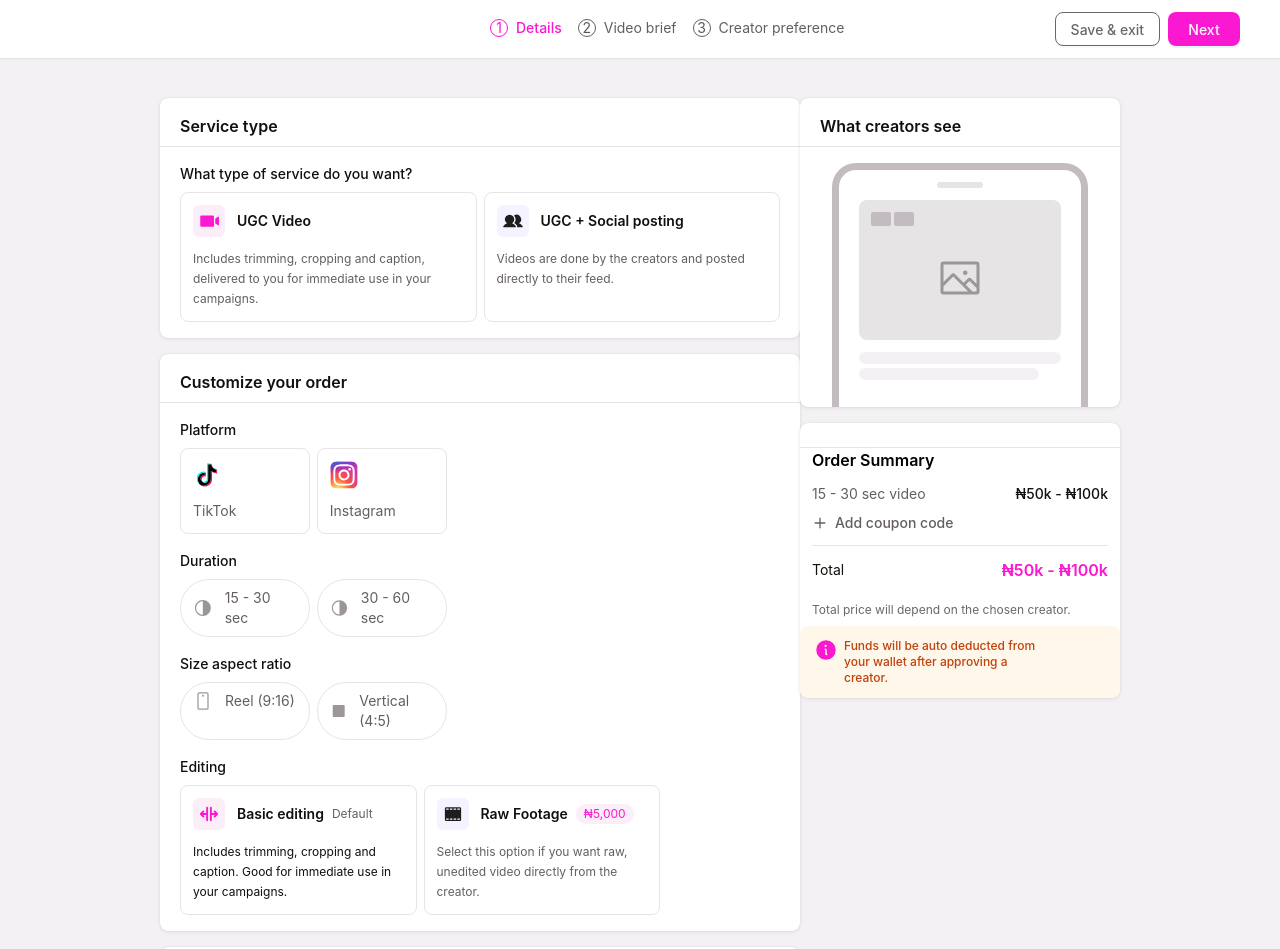
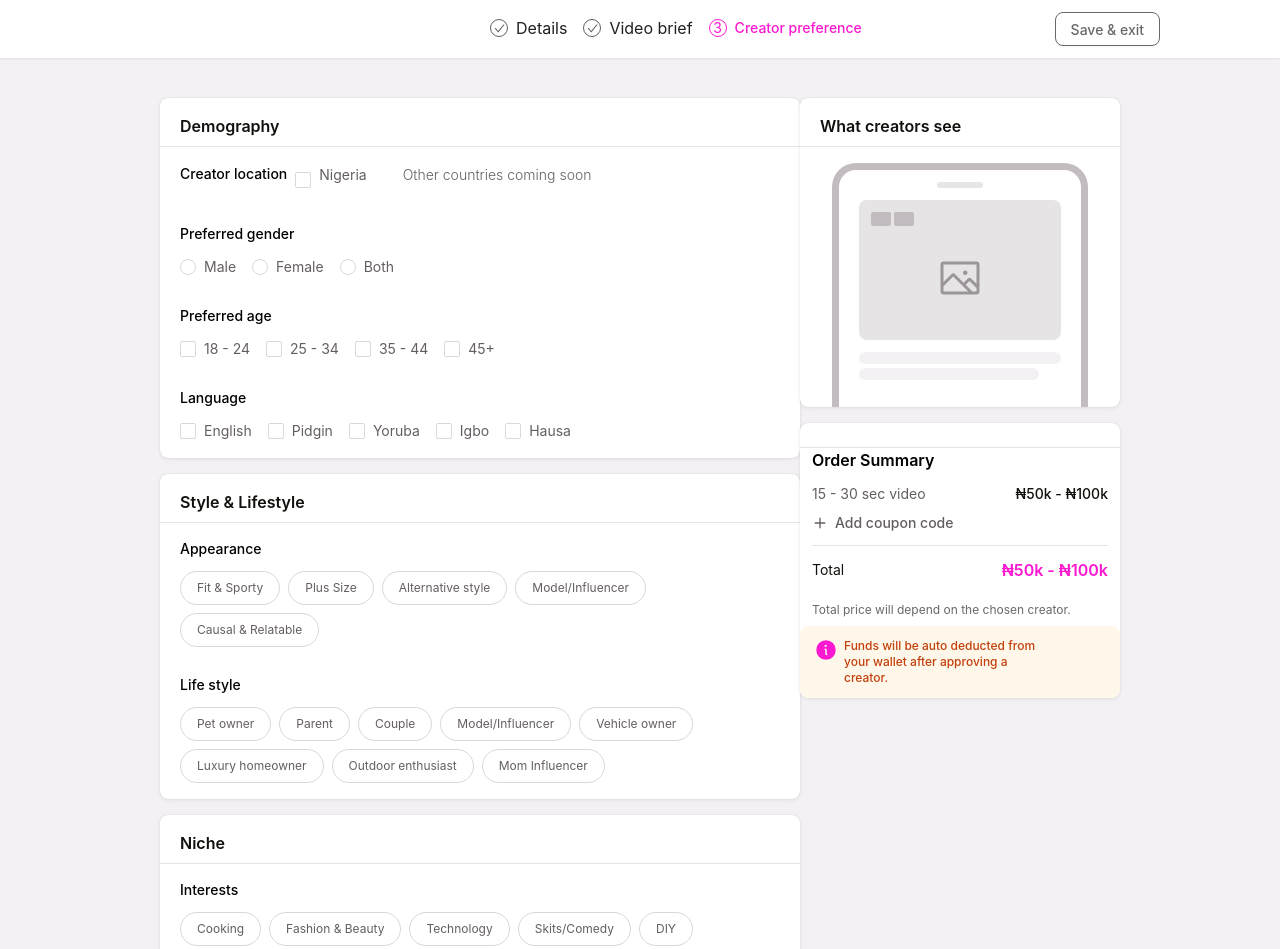
Before and after one commit to ReelpayHQ/reelpay-frontend, a React app: page /createbrief in a window 1280 px wide. Shown: the top 949 px of the page. Built offline with nearby package versions, Linux system fonts and the light colour scheme; the HTML template or start-up script is replaced by a standard one.

Commit message:
feat: add step 3

```diff
--- a/src/App.css
+++ b/src/App.css
@@ -223,3 +223,16 @@
 .ant-modal .ant-modal-content {
 padding: 0 !important;
    }
+
+   /* .ant-radio-wrapper .ant-radio-wrapper-checked {
+color: red;
+   }
+
+   .ant-radio .ant-wave-target .ant-radio-checked{
+    color: red;
+   } */
+
+.ant-radio-wrapper .ant-radio-checked .ant-radio-inner{
+border-color: black;
+    background-color: black;
+   }
--- /dev/null
+++ b/src/components/CustomTag.jsx
@@ -0,0 +1,19 @@
+import React from "react";
+
+const CustomTag = ({ text, onClick, value }) => {
+  const isSelected = value === text;
+  return (
+    <span
+      className={`border text-xs cursor-pointer ${
+        isSelected
+          ? "border-brandPink bg-brandPink-100 text-brandPink"
+          : "border-brandAsh-902 bg-transparent text-brandAsh"
+      } rounded-size100 py-2 px-4`}
+      onClick={onClick}
+    >
+      {text}
+    </span>
+  );
+};
+
+export default CustomTag;
--- /dev/null
+++ b/src/components/TitleHeading.jsx
@@ -0,0 +1,3 @@
+export const TitleHeading = ({ text }) => {
+  return <h1 className="font-medium text-black text-sm mb-3">{text}</h1>;
+};
--- /dev/null
+++ b/src/components/fields/CustomCheckbox.jsx
@@ -0,0 +1,16 @@
+import { Checkbox } from "antd";
+import React from "react";
+import { TitleHeading } from "../TitleHeading";
+
+export const CustomCheckbox = ({ label, title, ...props }) => {
+  return (
+    <>
+      {title ? <TitleHeading text={title} /> : null}
+      <Checkbox {...props}>
+        <p className="text-sm text-brandAsh">
+          {label}
+        </p>
+      </Checkbox>
+    </>
+  );
+};
--- a/src/components/private/CreateBriefStepthree.jsx
+++ b/src/components/private/CreateBriefStepthree.jsx
@@ -1,7 +1,142 @@
-import React from "react";
+import { useState } from "react";
+import FormBlock from "../FormBlock";
+import { Checkbox, Flex, Radio, Tag } from "antd";
+import { CustomCheckbox } from "../fields/CustomCheckbox";
+import { TitleHeading } from "../TitleHeading";
+import CustomTag from "../CustomTag";
+import {
+  ageOptions,
+  appearanceOptions,
+  genderOptions,
+  interestOptions,
+  languageOptions,
+  lifeStyleOptions,
+} from "../../data/optiondropdowns";
 
 const CreateBriefStepthree = () => {
-  return <div>CreateBriefStepthree</div>;
+  const [lifeStyles, setLifeStyle] = useState("");
+  const [appearance, setAppearance] = useState("");
+  const [interest, setInterest] = useState("");
+  const [location, setLocation] = useState([]);
+  const [age, setAge] = useState([]);
+  const [language, setLanguage] = useState([]);
+  const [gender, setGender] = useState("");
+  return (
+    <div className="flex flex-col gap-4">
+      <FormBlock title={"Demography"}>
+        <div className="flex flex-col gap-7">
+          <div>
+            <Checkbox.Group
+              value={location}
+              onChange={(e) => setLocation([...e])}
+            >
+              <CustomCheckbox
+                title="Creator location"
+                value={"Nigeria"}
+                label={
+                  <span className="flex items-center gap-9">
+                    Nigeria
+                    <span className="font-light">
+                      Other countries coming soon
+                    </span>
+                  </span>
+                }
+              />
+            </Checkbox.Group>
+          </div>
+
+          <div>
+            <TitleHeading text={"Preferred gender"} />
+            <Radio.Group
+              value={gender}
+              onChange={(e) => setGender(e.target.value)}
+            >
+              {genderOptions.map((gender, key) => (
+                <Radio
+                  key={key}
+                  value={gender.toLowerCase()}
+                  className="!text-brandAsh"
+                >
+                  {gender}
+                </Radio>
+              ))}
+            </Radio.Group>
+          </div>
+
+          <div>
+            <TitleHeading text={"Preferred age"} />
+            <Checkbox.Group value={age} onChange={(e) => setAge([...e])}>
+              {ageOptions.map((age, key) => (
+                <CustomCheckbox key={key} label={age} value={age} />
+              ))}
+            </Checkbox.Group>
+          </div>
+
+          <div>
+            <TitleHeading text={"Language"} />
+            <Checkbox.Group
+              value={language}
+              onChange={(e) => setLanguage([...e])}
+            >
+              {languageOptions.map((language, key) => (
+                <CustomCheckbox key={key} label={language} />
+              ))}
+            </Checkbox.Group>
+          </div>
+        </div>
+      </FormBlock>
+
+      <FormBlock title={"Style & Lifestyle"}>
+        <div className="flex flex-col gap-7">
+          <div>
+            <TitleHeading text={"Appearance"} />
+            <Flex wrap="wrap" align="center" gap={"small"}>
+              {appearanceOptions.map((appearanceText, key) => (
+                <CustomTag
+                  key={key}
+                  text={appearanceText}
+                  onClick={() => setAppearance(appearanceText)}
+                  value={appearance}
+                />
+              ))}
+            </Flex>
+          </div>
+
+          <div>
+            <TitleHeading text={"Life style"} />
+            <Flex wrap="wrap" align="center" gap={"small"}>
+              {lifeStyleOptions.map((lifestyle, key) => (
+                <CustomTag
+                  key={key}
+                  text={lifestyle}
+                  onClick={() => setLifeStyle(lifestyle)}
+                  value={lifeStyles}
+                />
+              ))}
+            </Flex>
+          </div>
+        </div>
+      </FormBlock>
+
+      <FormBlock title={"Niche"}>
+        <div className="flex flex-col gap-7">
+          <div>
+            <TitleHeading text={"Interests"} />
+            <Flex wrap="wrap" align="center" gap={"small"}>
+              {interestOptions.map((interestText, key) => (
+                <CustomTag
+                  key={key}
+                  text={interestText}
+                  onClick={() => setInterest(interestText)}
+                  value={interest}
+                />
+              ))}
+            </Flex>
+          </div>
+        </div>
+      </FormBlock>
+    </div>
+  );
 };
 
 export default CreateBriefStepthree;
--- a/src/data/optiondropdowns.js
+++ b/src/data/optiondropdowns.js
@@ -110,4 +110,49 @@ const countriesOptions = countries.map((country) => {
   };
 });
 
-export { positionOptions, industryOptions, countriesOptions };
+const genderOptions = ["Male", "Female", "Both"];
+
+const ageOptions = ["18 - 24", "25 - 34", "35 - 44", "45+"];
+
+const languageOptions = ["English", "Pidgin", "Yoruba", "Igbo", "Hausa"];
+
+const appearanceOptions = [
+  "Fit & Sporty",
+  "Plus Size",
+  "Alternative style",
+  "Model/Influencer",
+  "Causal & Relatable",
+];
+
+const lifeStyleOptions = [
+  "Pet owner",
+  "Parent",
+  "Couple",
+  "Model/Influencer",
+  "Vehicle owner",
+  "Luxury homeowner",
+  "Outdoor enthusiast",
+  "Mom Influencer",
+];
+
+const interestOptions = [
+  "Cooking",
+  "Fashion & Beauty",
+  "Technology",
+  "Skits/Comedy",
+  "DIY",
+  "Health & Wellness",
+  "Outdoor activities ",
+];
+
+export {
+  positionOptions,
+  industryOptions,
+  countriesOptions,
+  genderOptions,
+  ageOptions,
+  languageOptions,
+  lifeStyleOptions,
+  appearanceOptions,
+  interestOptions,
+};
--- a/src/globals/componentTheme.js
+++ b/src/globals/componentTheme.js
@@ -65,5 +65,11 @@ export const componentTheme = {
       controlItemBgHover: "",
       controlPaddingHorizontal: 0,
     },
+    // Radio:{
+    //   buttonCheckedBg:'red',
+    //   buttonSolidCheckedBg:'red',
+    //   buttonSolidCheckedColor:'red',
+    //   buttonSolidCheckedActiveBg:'red'
+    // }
   },
 };
--- a/src/pages/private/CreateBrief.jsx
+++ b/src/pages/private/CreateBrief.jsx
@@ -19,7 +19,7 @@ const stepItem = [
   },
 ];
 const CreateBrief = () => {
-  const [current, setCurrent] = useState(0);
+  const [current, setCurrent] = useState(2);
 
   const RenderComponent = items[current];
 
```
